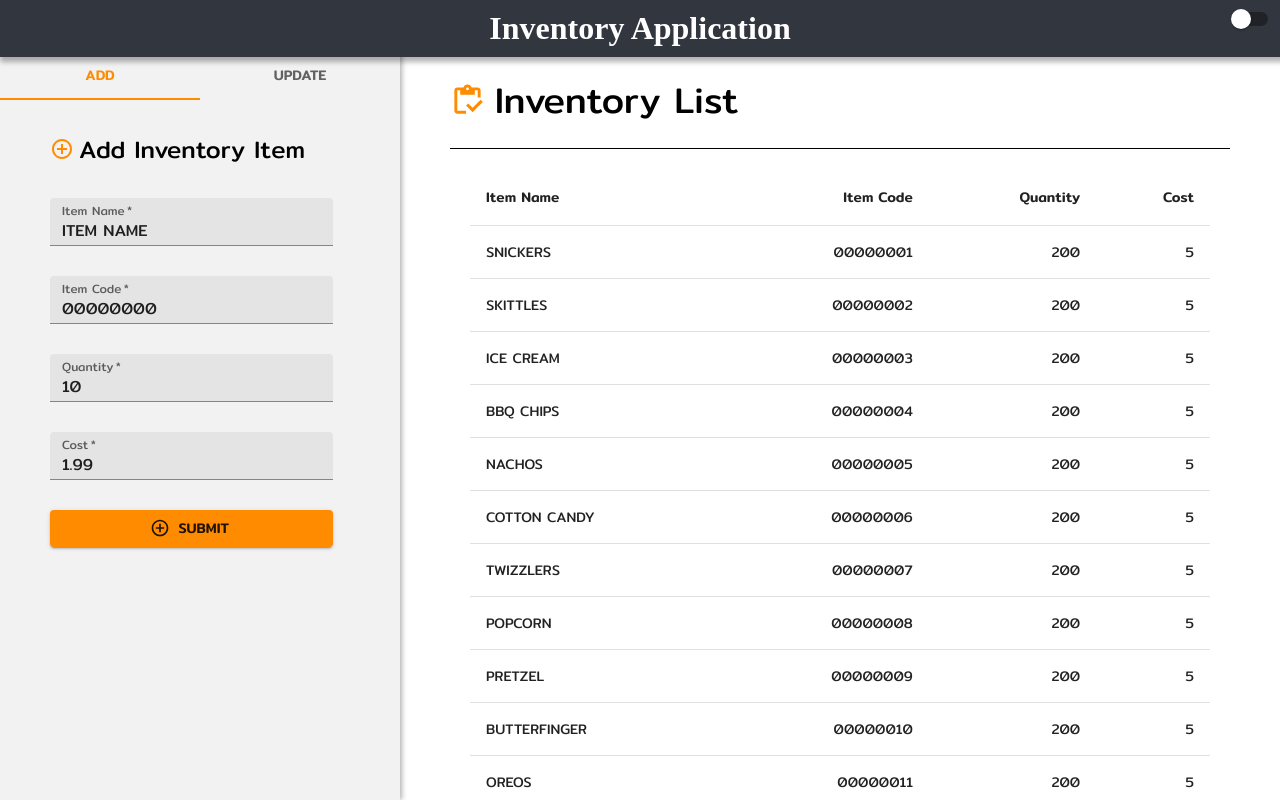
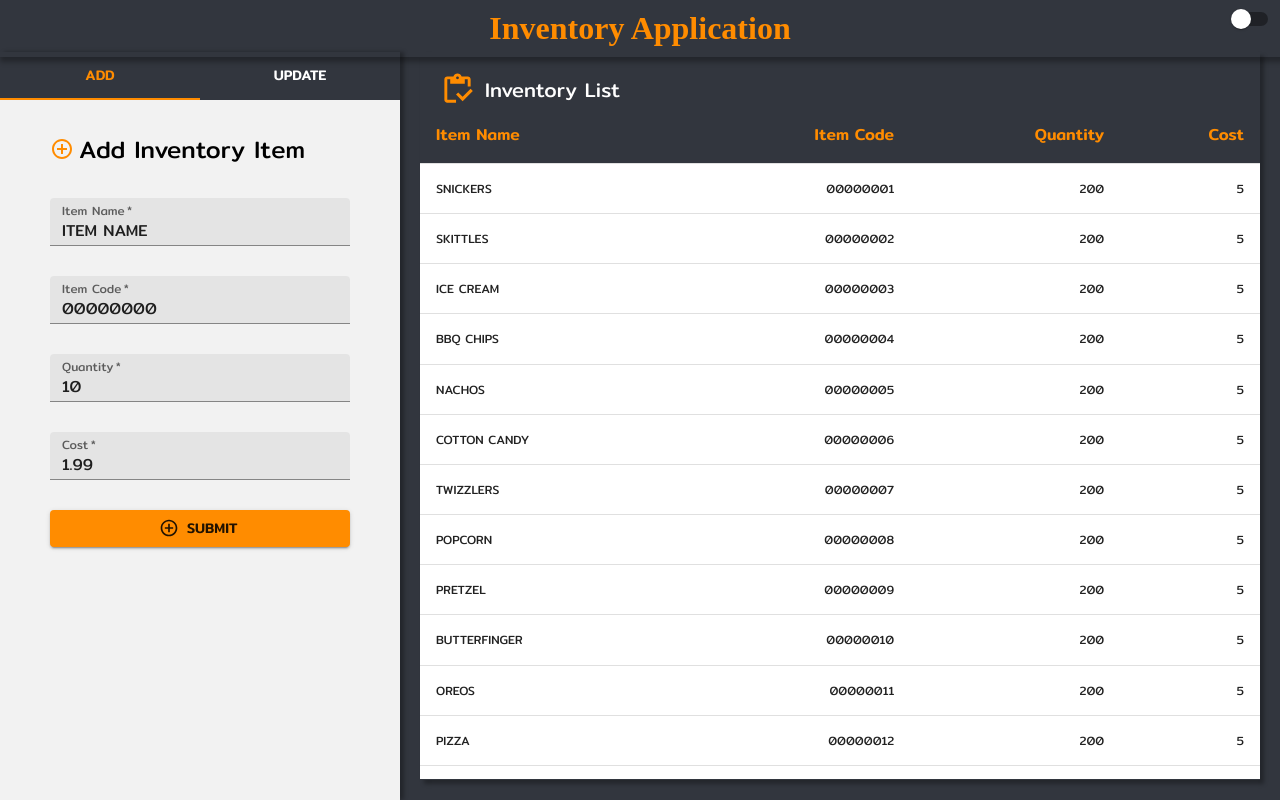
Before and after one commit to bjwalters93/brian-inventory-app, a React (Create React App) app: page / in a window 1280 px wide. Built offline with nearby package versions, Linux system fonts and the light colour scheme; a web font is replaced by a local one.

Commit message:
moving on

```diff
--- a/src/App.css
+++ b/src/App.css
@@ -1,10 +1,6 @@
 :root {
-  --compBackground: #f2f2f2;
-  --compFontColor: black;
-  --headerBackground: #20232a;
-  --headerFontColor: white;
-  --scrollBarColor: #e1e1e1;
-  --scrollBarColorHover: #ff8c00;
+  --mainBackgroundColorLight: #32363e;
+  --mainBackgroundColorDark: #16181d;
 }
 
 ::-webkit-scrollbar {
--- a/src/App.js
+++ b/src/App.js
@@ -28,8 +28,9 @@ function App() {
           : colorTheme[i].colorValue.darkTheme
       );
       if (!display) {
-        document.body.style.backgroundColor = "white";
-      } else document.body.style.backgroundColor = "#282c34";
+        document.body.style.backgroundColor = "var(--mainBackgroundColorLight)";
+      } else
+        document.body.style.backgroundColor = "var(--mainBackgroundColorDark)";
     }
   }
 
--- a/src/Header_Comp/Header.css
+++ b/src/Header_Comp/Header.css
@@ -2,8 +2,8 @@
   width: 100%;
   display: flex;
   flex-direction: column;
-  background-color: var(--headerBackground);
-  box-shadow: 5px 0px 5px 5px rgba(0, 0, 0, 0.3);
+  /* background-color: var(--headerBackground); */
+  box-shadow: 5px 0px 5px 5px var(--dropShadowColor);
   padding: 10px 0;
   position: fixed;
   top: 0;
--- a/src/LeftPanel_Comp/LeftPanel.css
+++ b/src/LeftPanel_Comp/LeftPanel.css
@@ -2,10 +2,9 @@
   min-width: 400px;
   position: fixed;
   top: 52px;
-  background-color: var(--compBackground);
+  background-color: var(--compOneBackground);
   height: calc(100vh - 52px);
-  overflow-y: scroll;
-  box-shadow: 2px 0px 5px 0px rgba(0, 0, 0, 0.3);
+  box-shadow: 4px 0px 4px 0px var(--dropShadowColor);
 }
 /* adding scroll bar or removing scroll bar changes max width because it adds extra padding. */
 .user-input-flex {
@@ -13,9 +12,9 @@
   flex-direction: column;
   justify-content: flex-start;
   padding: 0 50px;
-  max-width: 283px;
-  /* height: calc(100vh - 130px); */
-  max-height: calc(100% - 78px);
+  max-width: calc(283px + 17px);
+  height: calc(100vh - 52px - 48px);
+  overflow-y: scroll;
 }
 
 .text-field {
@@ -29,8 +28,7 @@
   margin: 0 0 0 5px;
   padding: 0;
   text-align: left;
-  color: var(--compFontColor);
-  /* border-bottom: 2px solid var(--compFontColor); */
+  color: var(--compOneFontColor);
 }
 
 .user-input-heading {
@@ -38,3 +36,8 @@
   align-items: center;
   margin: 30px 0 30px 0;
 }
+
+.left-panel-navigation-tabs {
+  background-color: var(--headerBackground);
+  color: white;
+}
--- a/src/LeftPanel_Comp/LeftPanel.js
+++ b/src/LeftPanel_Comp/LeftPanel.js
@@ -129,8 +129,8 @@ function LeftPanel(props) {
           textColor="secondary"
           variant="fullWidth"
         >
-          <Tab label="Add" {...a11yProps(0)} />
-          <Tab label="Update" {...a11yProps(1)} />
+          <Tab sx={{ color: "white" }} label="Add" {...a11yProps(0)} />
+          <Tab sx={{ color: "white" }} label="Update" {...a11yProps(1)} />
         </Tabs>
       </div>
       {/* left panel navigation tabs */}
@@ -227,7 +227,7 @@ function LeftPanel(props) {
               type="number"
               placeholder="Quantity"
               className="text-field"
-              color="secondary"
+              color="primary"
               onChange={(event) => {
                 inputTracker(event);
               }}
--- a/src/Table_Comp/DataTable.css
+++ b/src/Table_Comp/DataTable.css
@@ -1,30 +1,34 @@
 .table-container-main {
-  margin: 72px 0 0 400px;
-  padding: 0 50px;
-  color: var(--compFontColor);
-  height: calc(100vh - 72px);
+  margin: 52px 20px 0 420px;
+  /* padding: 0 0 20px 0; */
+  height: calc(100vh - 52px - 20px);
+  box-shadow: 4px 4px 4px 0px var(--dropShadowColor);
+  /* background-color: var(--compTwoBackground); */
 }
 
 .table-title-container {
   display: flex;
   align-items: center;
-  border-bottom: 1px solid var(--compFontColor);
-  padding: 0 0 20px 0;
-  margin: 0 0 20px 0;
+  /* border-bottom: 3px solid var(--compOneFontColor); */
+  padding: 20px 20px 0 20px;
+  background-color: var(--headerBackground);
+  /* margin: 30px 0 0 0; */
 }
 
 .table-title {
   font-family: "Mitr", sans-serif;
   font-weight: 400;
-  font-size: 36px;
+  font-size: 20px;
   margin: 0 0 0 10px;
   padding: 0;
-  /* border-bottom: 1px solid var(--compFontColor); */
+  color: var(--headerFontColor);
+  color: white;
 }
 
 .table-container {
   min-height: 100px;
-  max-height: calc(100% - 56.5px - 40px - 1px);
+  max-height: calc(100% - 56.5px);
   box-sizing: border-box;
-  padding: 0 20px;
+
+  /* padding: 0 20px; */
 }
--- a/src/Table_Comp/DataTable.js
+++ b/src/Table_Comp/DataTable.js
@@ -2,7 +2,8 @@ import "./DataTable.css";
 // import { useState } from "react";
 import Table from "@mui/material/Table";
 import TableBody from "@mui/material/TableBody";
-import TableCell from "@mui/material/TableCell";
+import TableCell, { tableCellClasses } from "@mui/material/TableCell";
+import { styled } from "@mui/material/styles";
 import TableContainer from "@mui/material/TableContainer";
 import TableHead from "@mui/material/TableHead";
 import TableRow from "@mui/material/TableRow";
@@ -11,6 +12,30 @@ import InventoryOutlinedIcon from "@mui/icons-material/InventoryOutlined";
 // import { useState } from "react";
 
 function DataTable(props) {
+  const StyledTableCell = styled(TableCell)(({ theme }) => ({
+    [`&.${tableCellClasses.head}`]: {
+      fontSize: "16px",
+      backgroundColor: "var(--headerBackground)",
+      color: "var(--headerFontColor)",
+    },
+    [`&.${tableCellClasses.body}`]: {
+      backgroundColor: "var(--compTwoBackground)",
+      color: "var(compFontColor)",
+      fontSize: "12px",
+    },
+  }));
+
+  //   const StyledTableRow = styled(TableRow)(({ theme }) => ({
+  //     "&:nth-of-type(odd)": {
+  //       backgroundColor: "var(--compOneBackground)",
+  //       color: "var(compFontColor)",
+  //     },
+  //     // hide last border
+  //     "&:last-child td, &:last-child th": {
+  //       border: 0,
+  //     },
+  //   }));
+
   console.log("Render: DataTable");
   const byNameArray = [];
   const byCodeArray = [];
@@ -31,22 +56,24 @@ function DataTable(props) {
       </div>
 
       <TableContainer className="table-container">
-        <Table size="medium">
+        <Table size="medium" stickyHeader>
           <TableHead>
             <TableRow>
-              <TableCell>Item Name</TableCell>
-              <TableCell align="right">Item Code</TableCell>
-              <TableCell align="right">Quantity</TableCell>
-              <TableCell align="right">Cost</TableCell>
+              <StyledTableCell>Item Name</StyledTableCell>
+              <StyledTableCell align="right">Item Code</StyledTableCell>
+              <StyledTableCell align="right">Quantity</StyledTableCell>
+              <StyledTableCell align="right">Cost</StyledTableCell>
             </TableRow>
           </TableHead>
           <TableBody>
             {byNameArray.map((element) => (
               <TableRow key={element.key}>
-                <TableCell>{element.name}</TableCell>
-                <TableCell align="right">{element.code}</TableCell>
-                <TableCell align="right">{element.quantity}</TableCell>
-                <TableCell align="right">{element.cost}</TableCell>
+                <StyledTableCell>{element.name}</StyledTableCell>
+                <StyledTableCell align="right">{element.code}</StyledTableCell>
+                <StyledTableCell align="right">
+                  {element.quantity}
+                </StyledTableCell>
+                <StyledTableCell align="right">{element.cost}</StyledTableCell>
               </TableRow>
             ))}
           </TableBody>
--- a/src/color-theme.js
+++ b/src/color-theme.js
@@ -1,13 +1,27 @@
 export const colorTheme = [
   {
-    variableName: "--compBackground",
+    variableName: "--compOneBackground",
     colorValue: {
       lightTheme: "#f2f2f2",
       darkTheme: "#20232a",
     },
   },
   {
-    variableName: "--compFontColor",
+    variableName: "--compOneFontColor",
+    colorValue: {
+      lightTheme: "black",
+      darkTheme: "white",
+    },
+  },
+  {
+    variableName: "--compTwoBackground",
+    colorValue: {
+      lightTheme: "white",
+      darkTheme: "#282c34",
+    },
+  },
+  {
+    variableName: "--compTwoFontColor",
     colorValue: {
       lightTheme: "black",
       darkTheme: "white",
@@ -23,7 +37,7 @@ export const colorTheme = [
   {
     variableName: "--headerFontColor",
     colorValue: {
-      lightTheme: "white",
+      lightTheme: "#ff8c00",
       darkTheme: "#61dafb",
     },
   },
@@ -41,4 +55,11 @@ export const colorTheme = [
       darkTheme: "#61dafb",
     },
   },
+  {
+    variableName: "--dropShadowColor",
+    colorValue: {
+      lightTheme: "rgba(0, 0, 0, 0.3)",
+      darkTheme: "rgba(0, 0, 0, 0.8)",
+    },
+  },
 ];
```
